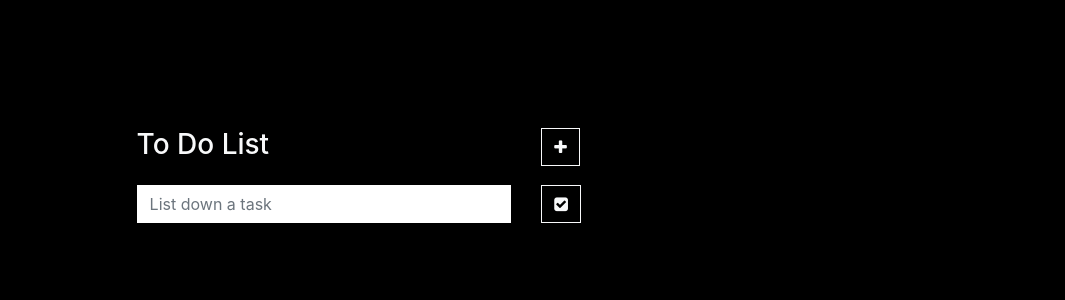
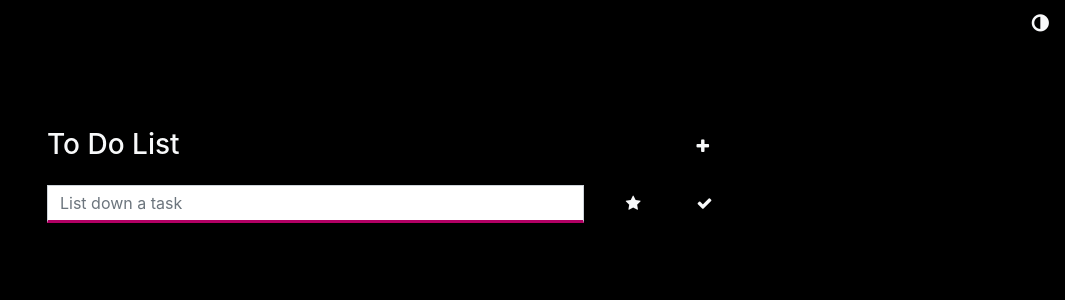
Before and after one commit to dsandeepchary/To-do-list-angular, an Angular app: page / in a window 1280 px wide. Shown: the top 300 px of the page, without its empty margins (215-1280 px from the left). Built offline with nearby package versions, Linux system fonts and the light colour scheme.

Commit message:
Styling and adding mark-important feature

```diff
--- a/src/app/app.component.css
+++ b/src/app/app.component.css
@@ -1,13 +1,23 @@
 .container {
-    padding: 10% 22%;
+    padding: 10% 10% 10% 15%;
 }
 .form-group {
     margin-top: 15px;
 }
-input[type=text] {
+.input-style {
     border-radius: 0px;
-    border: 1px solid white;
+    border-bottom: 3px solid #B10064;
+}
+.input-style:focus {
+    background-color: #D5FE00;
 }
 .btn {
     cursor: pointer;
 }
+.btn:hover {
+    background-color: #000;
+}
+.color-hover:hover {
+    color: #B10064;
+    background-color: #000;
+}
--- a/src/app/app.component.html
+++ b/src/app/app.component.html
@@ -1,18 +1,23 @@
+<button class="btn color-hover btn-outline-light rounded-0 border-0 btn-lg pull-right"><span class="fa fa-adjust"></span></button>
 <div class="container">
     <div class="row">
-        <div class="col-sm-8">
+        <div class="col-sm-9">
             <h3 class="text-light">To Do List</h3>
         </div>
-        <div class="col-sm-4">
-            <button class="btn btn-outline-light rounded-0" (click)="addNewInput();"><span class="fa fa-plus"></span></button>
+        <div class="col-sm-3">
+            <button class="btn btn-outline-light color-hover rounded-0 border-0" (click)="addNewInput();"><span class="fa fa-plus"></span></button>
         </div>
     </div>
     <div class="input row form-group" *ngFor="let input of inputs">
         <div class="col-sm-8">
-            <input type="text" name="task" placeholder="List down a task" id="task" [(ngModel)]="input.task" class="form-control">
+            <input type="text" name="task" placeholder="List down a task" id="task" [(ngModel)]="input.task" class="form-control input-style">
         </div>
         <div class="col-sm-1">
-            <button class="btn btn-outline-light rounded-0" (click)="removeTask(input)"><span class="fa fa-check-square"></span></button>
+            <button *ngIf="input.isImportant === false" class="btn btn-outline-light rounded-0 border-0" (click)="markImportant(input)"><span class="fa fa-star"></span></button>
+            <button *ngIf="input.isImportant === true" class="btn btn-outline-light rounded-0 border-0" (click)="markImportant(input)"><span class="fa fa-star" style="color: #B10064;"></span></button>
+        </div>
+        <div class="col-sm-1">
+            <button class="color-hover btn btn-outline-light rounded-0 border-0" (click)="removeTask(input)"><span class="fa fa-check"></span></button>
         </div>
     </div>
 </div>
--- a/src/app/app.component.ts
+++ b/src/app/app.component.ts
@@ -6,9 +6,15 @@ import { Component } from '@angular/core';
   styleUrls: ['./app.component.css']
 })
 export class AppComponent {
-  inputs = [{task: ''}];
+  inputs = [{task: '', isImportant: false}];
   addNewInput() {
-    this.inputs.push({task: ''});
+    this.inputs.push({task: '', isImportant: false});
+  }
+  markImportant(task) {
+    if (this.inputs.indexOf(task) !== -1) {
+        const taskIndex = this.inputs.indexOf(task);
+        this.inputs[taskIndex].isImportant = !(task.isImportant);
+    }
   }
   removeTask(task) {
     if (this.inputs.indexOf(task) !== -1) {
```
